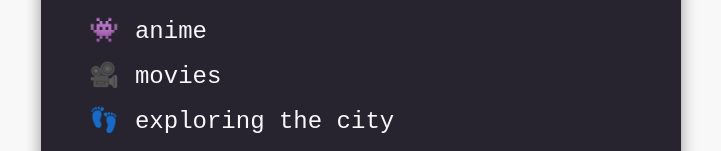
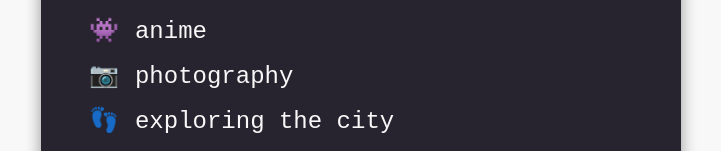
Before and after one commit to sarcasammm/Assignment-1, a React (Create React App) app: page /about in a window 1280 px wide. Shown: the part 1569-1720 px from the top of the page, without its empty margins (279-1000 px from the left). Built offline with nearby package versions, Linux system fonts and the light colour scheme; the HTML template or start-up script is replaced by a standard one.

Commit message:
Changed a hobby

```diff
--- a/src/info/Info.js
+++ b/src/info/Info.js
@@ -82,8 +82,8 @@ export const info = {
             emoji: '👾'
         },
         {
-            label: 'movies',
-            emoji: '🎥'
+            label: 'photography',
+            emoji: '📷'
         },
         {
             label: 'exploring the city',
```
